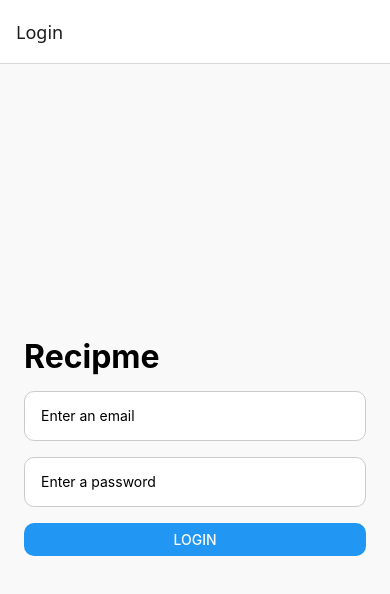
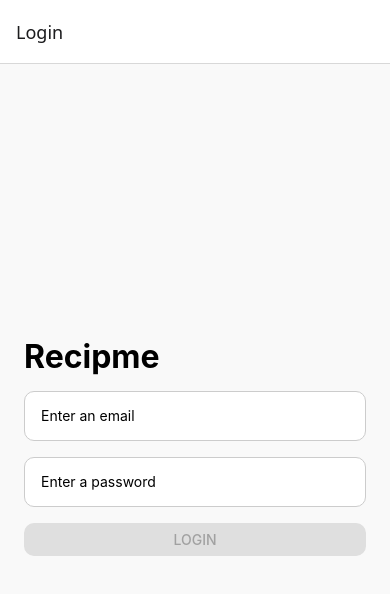
Before and after one commit to alexwintle/recipme, a React Native app: screen /Login in a window 390 px wide. Shown: the top 594 px of the page. Built offline with nearby package versions, Linux system fonts and the light colour scheme; no server answers.

Commit message:
feat: disable login button unless email and password are present, tests (#6)

```diff
--- a/src/screens/LoginScreen.tsx
+++ b/src/screens/LoginScreen.tsx
@@ -13,6 +13,8 @@ const LoginScreen = () => {
     const [loading, setLoading] = useState<boolean>(false);
 
     const { validateLogin } = useAuthValidation();
+
+    const isDisabled = !email || !password || loading;
 
     const login = async () => {
         setError('');
@@ -51,7 +53,7 @@ const LoginScreen = () => {
             <TextInput placeholder="Enter a password" value={password} onChangeText={setPassword} secureTextEntry style={styles.input} />
 
             <View style={styles.buttonContainer}>
-                <Button title="Login" onPress={login} disabled={loading} />
+                <Button title="Login" onPress={login} disabled={isDisabled} />
             </View>
 
             {loading && <ActivityIndicator size="large" color="#0000ff" />}
```
Also changed, not shown: 1 other file (tests, documents, lock files or other folders).
